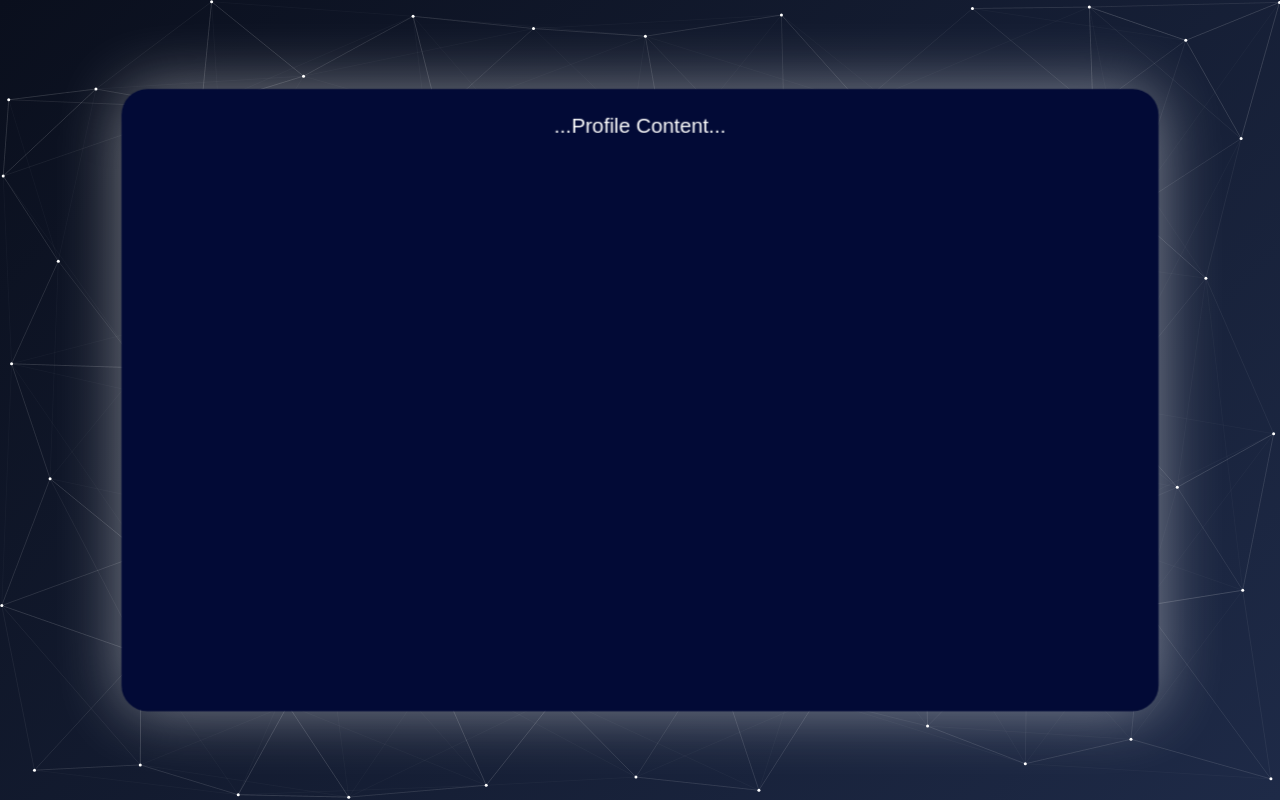
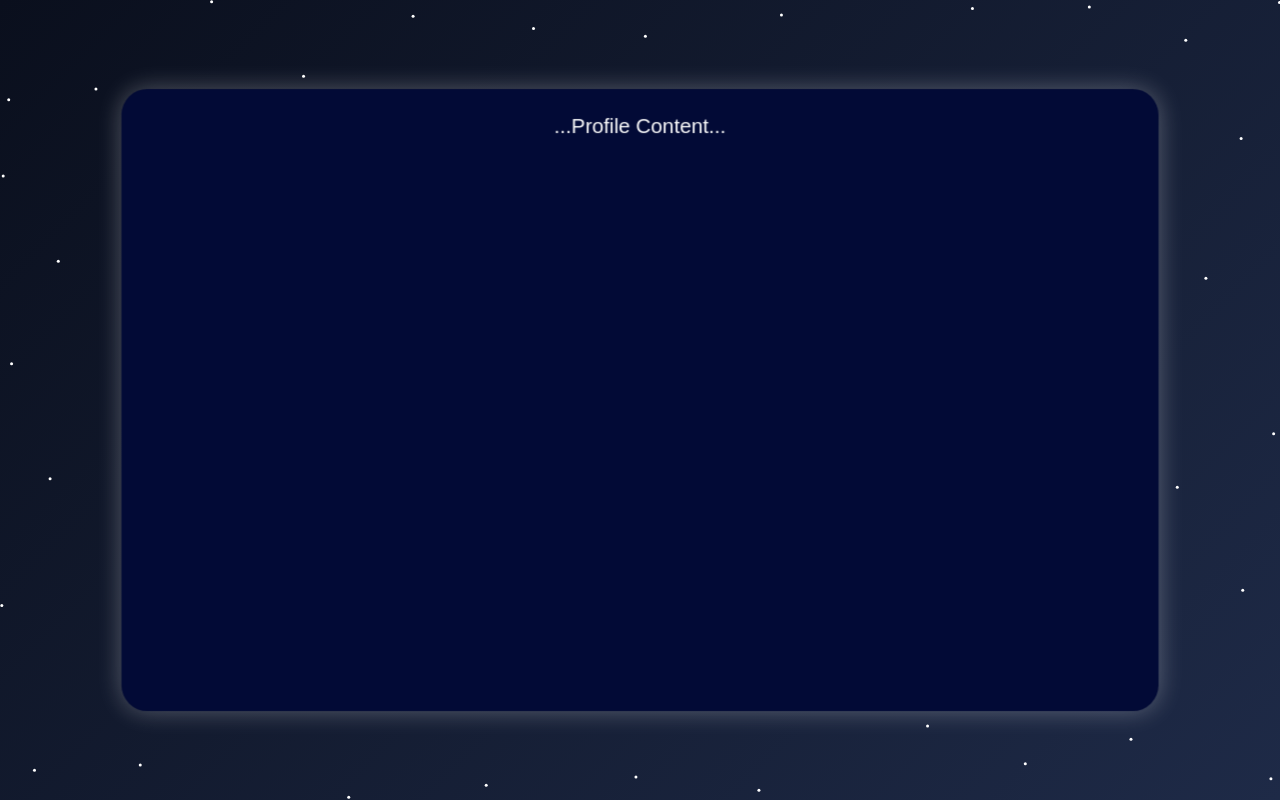
Before and after one commit to PooriaShahbazi/Lebenslauf, a plain HTML site: page index.html in a window 1280 px wide. Both pictures are taken after a click on the button "...Profile Content...". Drawn offline with Linux system fonts and the light colour scheme.

Commit message:
speeding up

```diff
--- a/index.html
+++ b/index.html
@@ -69,19 +69,14 @@
       backface-visibility: hidden;
       background: rgba(56, 65, 112, 0.66);
       border-radius: 20px;
-      box-shadow: 0px 0px 50px rgba(0, 0, 0, 0.5);
+      box-shadow: 0 0 20px rgba(0, 0, 0, 0.3);
       padding: 20px;
       display: flex;
       flex-direction: column;
       align-items: center;
       text-align: center;
       cursor: pointer;
-      transition:
-        width 0.7s ease,
-        height 0.7s ease,
-        margin 0.7s ease,
-        opacity 0.7s ease,
-        background 0.7s ease;
+      transition: opacity 0.7s ease, background 0.7s ease;
       z-index: 0;
     }
 
@@ -99,7 +94,7 @@
       z-index: 10;
       background: rgb(2, 10, 54);
       border-radius: 20px;
-      box-shadow: 0px 0px 50px rgba(255, 255, 255, 0.47);
+      box-shadow: 0 0 20px rgba(255, 255, 255, 0.3);
     }
 
     .face:nth-child(1) { transform: rotateY(0deg) translateZ(var(--radius)); }
@@ -198,7 +193,7 @@
     const ctx = canvas.getContext('2d');
     let width, height;
     let points = [], mouse = { x: -9999, y: -9999 };
-    const pointCount = 300;
+    const pointCount = 150;
     const connectionsPerPoint = 3;
 
     function resizeCanvas() {
@@ -315,7 +310,7 @@
         ctx.fill();
       }
 
-      drawConnections();
+      if (!activeFace) drawConnections();
       updatePoints();
       requestAnimationFrame(draw);
     }
```
